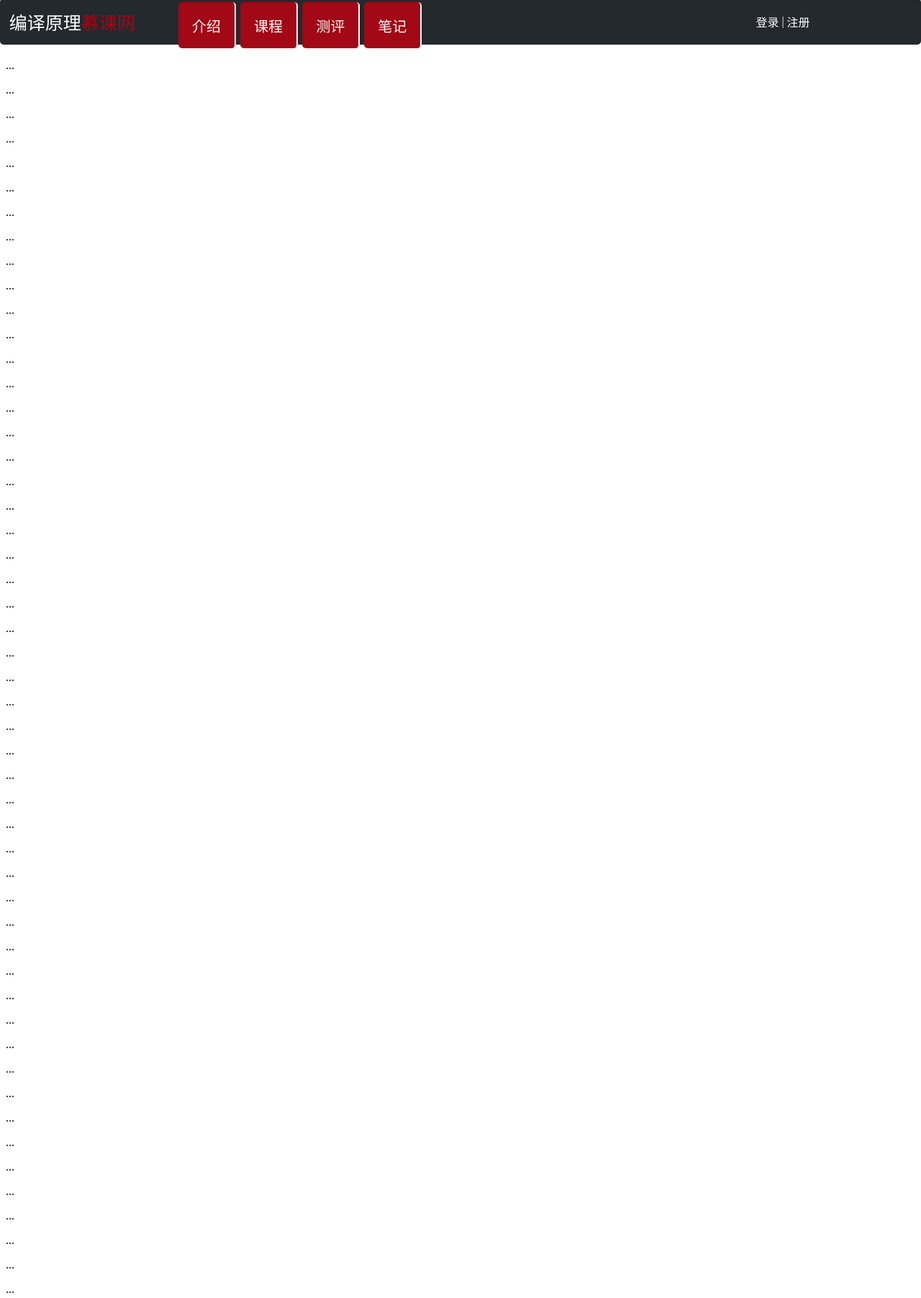
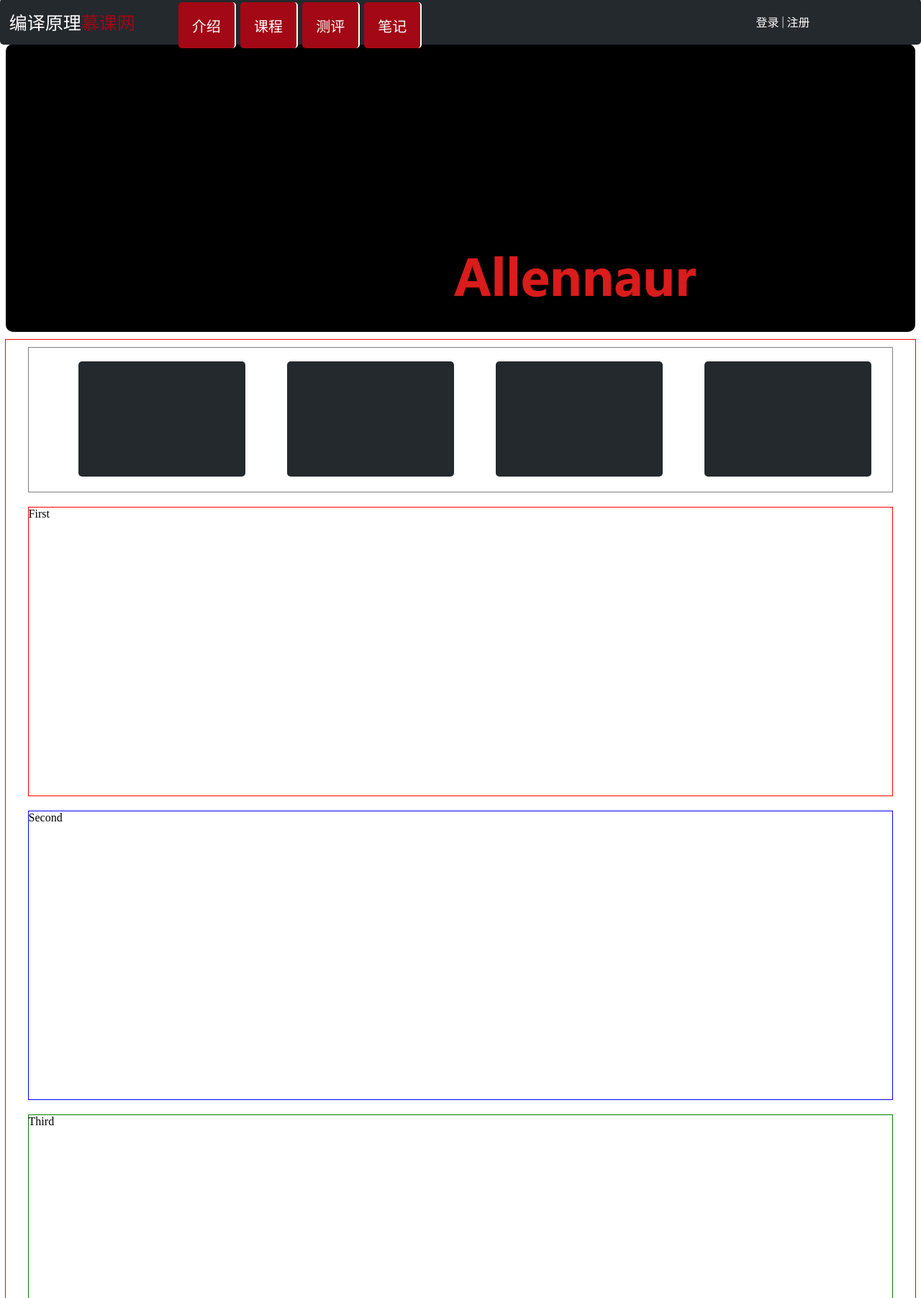
Before and after one commit to allenacelee/new-Mooc, a plain HTML site: page index.html in a window 1280 px wide. Shown: the part 2-1805 px from the top of the page at 72% size. Drawn offline with Linux system fonts and the light colour scheme.

Commit message:
更改样式

```diff
--- a/index.html
+++ b/index.html
@@ -2,7 +2,8 @@
 <html>
 <head>
     <meta charset="UTF-8">
-    <title>Title</title>
+    <title>编译原理慕课网站</title>
+    <link rel="shortcut icon" href="img/title.ico">
     <link href="css/topCss.css" rel="stylesheet" type="text/css"/>
     <link href="css/bottomCss.css" rel="stylesheet" type="text/css"/>
     <style>
@@ -16,6 +17,81 @@
 
         a:visited {
             color: #ffffff;
+        }
+
+        #mainPage {
+            margin-top: 5%;
+            display: flex;
+            flex-direction: column;
+            align-items: center;
+        }
+
+        #mainInfo {
+            /*border: 1px solid red;*/
+            border-radius: 10px;
+            width: 100%;
+            height: 400px;
+            display: flex;
+            flex-direction: row;
+            background-image: url("img/Allennaur.jpg");
+            background-size: cover;
+        }
+        #mainDetail{
+            display: flex;
+            flex-direction: column;
+            justify-content: center;
+            align-items: center;
+            border: 1px solid red;
+            width: 100%;
+            /*height: 2000px;*/
+            margin-top: 10px;
+            margin-bottom: 10px;
+        }
+        #firstArea {
+            border: 1px solid red;
+            width: 95%;
+            height: 400px;
+            margin: 10px;
+        }
+        #secondArea {
+            border: 1px solid blue;
+            width: 95%;
+            height: 400px;
+            margin: 10px;
+        }
+        #thirdArea {
+            border: 1px solid green;
+            width: 95%;
+            height: 400px;
+            margin: 10px;
+        }
+        #fourthArea {
+            border: 1px solid orange;
+            width: 95%;
+            height: 400px;
+            margin: 10px;
+        }
+        #mainFocus {
+            border: 1px solid gray;
+            width: 95%;
+            height: 200px;
+            margin: 10px;
+        }
+        #focusItems {
+            display: flex;
+            align-items: center;
+            justify-content: space-around;
+        }
+        .items {
+            background-color: #24292e;
+            width: 20%;
+            height: 160px;
+            border: 0px;
+        }
+        .items:hover {
+            position: relative;
+            border: 0px;
+            top: -10px;
         }
     </style>
 </head>
@@ -51,66 +127,34 @@
         </div>
     </div>
     <!--详细信息显示区域-->
-    <div>
-        <p>...</p>
-        <p>...</p>
-        <p>...</p>
-        <p>...</p>
-        <p>...</p>
-        <p>...</p>
-        <p>...</p>
-        <p>...</p>
-        <p>...</p>
-        <p>...</p>
-        <p>...</p>
-        <p>...</p>
-        <p>...</p>
-        <p>...</p>
-        <p>...</p>
-        <p>...</p>
-        <p>...</p>
-        <p>...</p>
-        <p>...</p>
-        <p>...</p>
-        <p>...</p>
-        <p>...</p>
-        <p>...</p>
-        <p>...</p>
-        <p>...</p>
-        <p>...</p>
-        <p>...</p>
-        <p>...</p>
-        <p>...</p>
-        <p>...</p>
-        <p>...</p>
-        <p>...</p>
-        <p>...</p>
-        <p>...</p>
-        <p>...</p>
-        <p>...</p>
-        <p>...</p>
-        <p>...</p>
-        <p>...</p>
-        <p>...</p>
-        <p>...</p>
-        <p>...</p>
-        <p>...</p>
-        <p>...</p>
-        <p>...</p>
-        <p>...</p>
-        <p>...</p>
-        <p>...</p>
-        <p>...</p>
-        <p>...</p>
-        <p>...</p>
-        <p>...</p>
-        <p>...</p>
-        <p>...</p>
-        <p>...</p>
-        <p>...</p>
-        <p>...</p>
-        <p>...</p>
-        <p>...</p>
+    <div id="mainPage">
+        <div id="mainInfo">
+            <div>
+
+            </div>
+        </div>
+        <div id="mainDetail">
+            <div id="mainFocus">
+                <ul id="focusItems">
+                    <li class="items"></li>
+                    <li class="items"></li>
+                    <li class="items"></li>
+                    <li class="items"></li>
+                </ul>
+            </div>
+            <div id="firstArea">
+                First
+            </div>
+            <div id="secondArea">
+                Second
+            </div>
+            <div id="thirdArea">
+                Third
+            </div>
+            <div id="fourthArea">
+                fourth
+            </div>
+        </div>
     </div>
     <!--网站版权信息显示-->
     <div id="copyright">
@@ -121,7 +165,7 @@
         <div id="copyAddr">
             <p>联系邮箱：interesting@amooc.com</p>
             <p>网站地址：北京市海淀区永嘉北路6号</p>
-            <p>CopyRight&copy;amooc&nbsp;&nbsp;&nbsp;&nbsp;2017</p>
+            <p>CopyRight&copy;版权所有&nbsp;&nbsp;&nbsp;&nbsp;2017</p>
         </div>
     </div>
 </div>
```
Also changed, not shown: img/Allennaur.jpg (added), img/finish2.png (added), img/title.ico (added).
